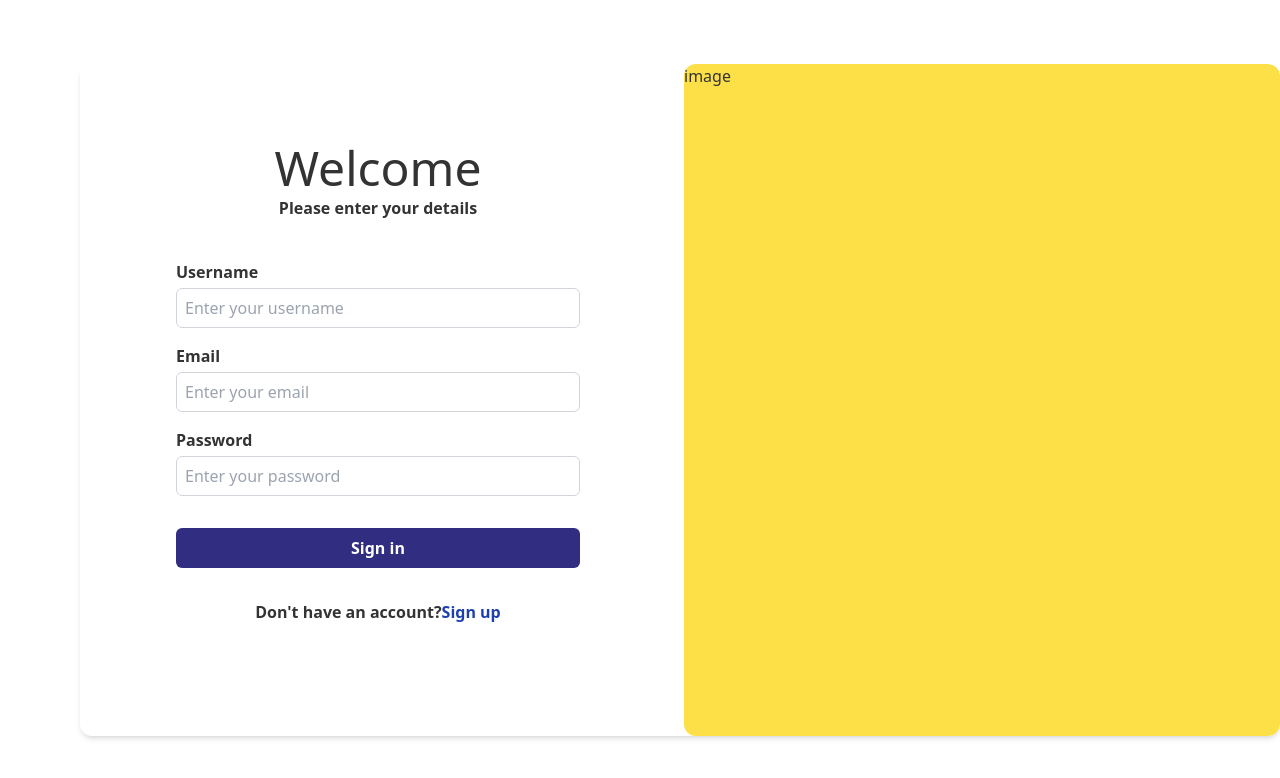
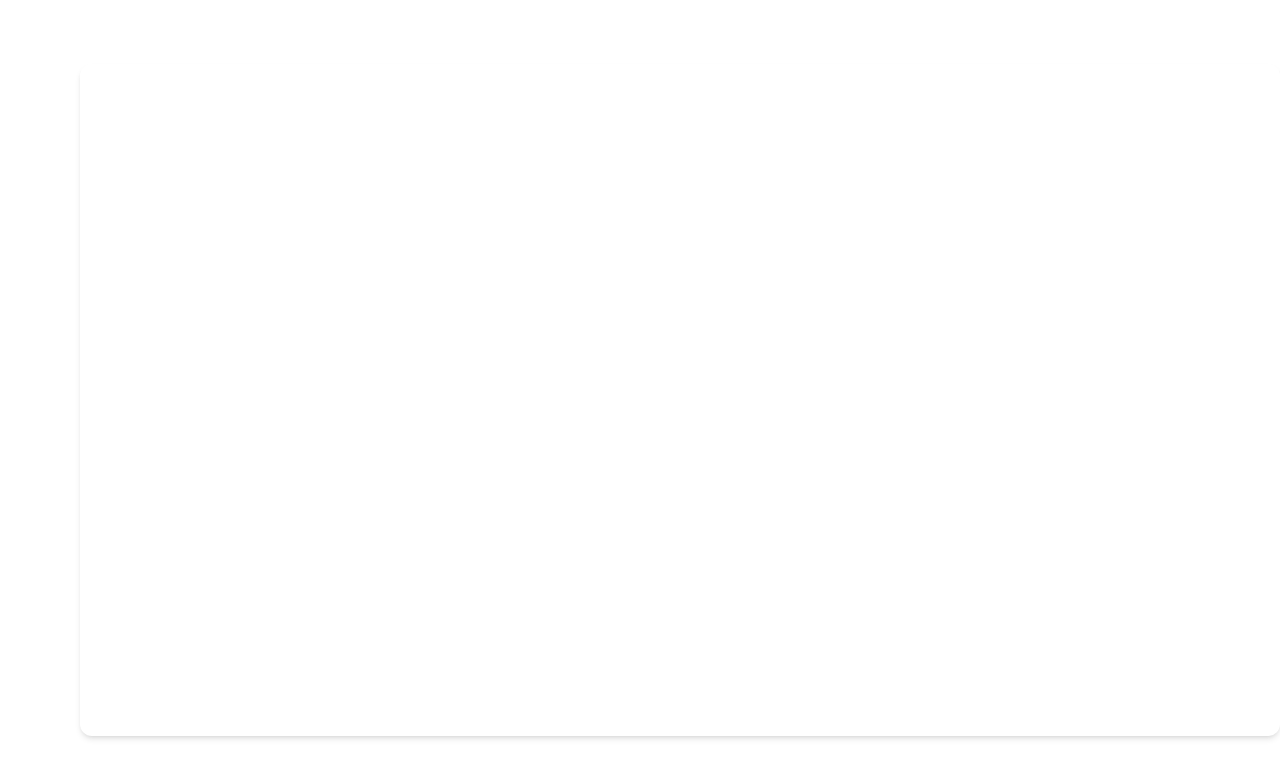
Before and after one commit to nirajankarki5/vivid-craft, a React (Vite) app in the folder client/: page /auth in a window 1280 px wide. Shown: the top 778 px of the page. Built offline with nearby package versions, Linux system fonts and the light colour scheme.

Commit message:
fixed animation appearing after screen loades

```diff
--- a/client/src/components/ImageGrid.jsx
+++ b/client/src/components/ImageGrid.jsx
@@ -51,7 +51,8 @@ const ImageGrid = () => {
 
   return (
     <ImageList
-      className="mx-auto mt-5 md:w-4/5 lg:w-2/3 xl:w-5/6 2xl:w-[1400px]"
+      className="animate-fadein mx-auto mt-5 opacity-0 md:w-4/5 lg:w-2/3 xl:w-5/6 2xl:w-[1400px]"
+      style={{ animationFillMode: "forwards" }}
       variant="masonry"
       cols={cols}
       gap={8}
--- a/client/src/components/Navbar.jsx
+++ b/client/src/components/Navbar.jsx
@@ -59,8 +59,8 @@ const Navbar = () => {
         className={`${isNavlinkShown ? "absolute left-0 top-[7.5rem] flex w-full flex-col items-center py-6" : "hidden"} gap-6 bg-white sm:flex md:gap-10 lg:gap-14`}
       >
         <Link to="/about">About</Link>
-        <Link to="/login">Log&nbsp;in</Link>
-        <Link to="/signup">Sign&nbsp;up</Link>
+        <Link to="/auth">Log&nbsp;in</Link>
+        {/* <Link to="/signup">Sign&nbsp;up</Link> */}
       </div>
     </nav>
   );
--- a/client/src/pages/Auth.jsx
+++ b/client/src/pages/Auth.jsx
@@ -6,7 +6,13 @@ const Auth = () => {
   return (
     <div className="h-screen p-4 md:px-12 md:py-16 lg:px-20">
       <div className="grid h-full grid-rows-2 gap-2 overflow-hidden rounded-xl shadow-md md:grid-cols-2 md:grid-rows-1 xl:mx-auto xl:w-[1200px]">
-        <div className="rounded-x md:animate-fadeinup animate-fadein">
+        <div
+          className="rounded-x animate-fadein md:animate-fadeinup opacity-0"
+          style={{ animationFillMode: "forwards" }}
+          // in classname, opacity is kept 0 because div appears first and then animates.
+          // But it disappears after animating because of opacity-0
+          // so, animationFillMode is set to forwards to prevent div from disappearing
+        >
           <h1 className="mt-8 text-center text-4xl font-medium md:mt-20 md:text-5xl">
             Welcome
           </h1>
@@ -29,16 +35,20 @@ const Auth = () => {
               type="password"
               placeholder="Enter your password"
             />
-            <Button name="Sign in" />
+
+            <Button name="Log in" />
           </form>
 
           <p className="mt-4 text-center font-semibold">
-            Don't have an account?
+            Don't have an account? &nbsp;
             <button className="text-blue-800">Sign up</button>{" "}
           </p>
         </div>
 
-        <div className="animate-fadein md:animate-fadeindown rounded-xl bg-yellow-300">
+        <div
+          className="animate-fadein md:animate-fadeindown rounded-xl bg-yellow-300 opacity-0"
+          style={{ animationFillMode: "forwards" }}
+        >
           image
         </div>
       </div>
--- a/client/tailwind.config.js
+++ b/client/tailwind.config.js
@@ -40,9 +40,9 @@ export default {
       },
 
       animation: {
-        fadein: "fade-in 1s ease-in-out 0.25s 1",
-        fadeindown: "fade-in-down 1s ease-in 0.25s 1",
-        fadeinup: "fade-in-up 1s ease-in-out 0.25s 1",
+        fadein: "fade-in 0.5s ease-in-out 0.25s 1",
+        fadeindown: "fade-in-down 0.75s ease-in 0.25s 1",
+        fadeinup: "fade-in-up 0.75s ease-in-out 0.25s 1",
       },
     },
   },
```
